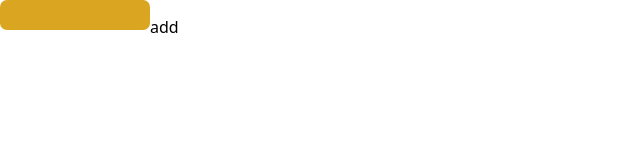
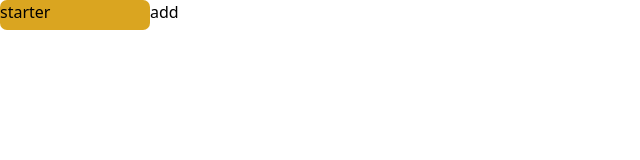
Before and after one commit to oerol/bubble, a React (Create React App) app: page / in a window 1280 px wide. Shown: the top 160 px of the page, without its empty margins (0-640 px from the left). Built offline with nearby package versions, Linux system fonts and the light colour scheme.

Commit message:
boxes now have titles

```diff
--- a/src/App.tsx
+++ b/src/App.tsx
@@ -3,6 +3,7 @@ import React, { useEffect, useState } from "react";
 
 interface BoxState {
   id: string;
+  title: string;
   height: number;
 }
 
@@ -13,7 +14,7 @@ const App: React.FC = () => {
   const [selectedBox, setSelectedBox] = useState<BoxState>();
 
   useEffect(() => {
-    setBoxes([{ id: "1", height: 1 }]);
+    setBoxes([{ id: "1", title: "starter", height: 1 }]);
 
     document.addEventListener("mouseup", releaseDrag);
   }, []);
@@ -71,8 +72,7 @@ const App: React.FC = () => {
   const addBox = () => {
     let copyBoxes = [...boxes];
     let newId = String(parseInt(copyBoxes[copyBoxes.length - 1].id) + 1);
-
-    copyBoxes.push({ id: newId, height: 1 });
+    copyBoxes.push({ id: newId, title: "any", height: 1 });
     setBoxes(copyBoxes);
   };
 
@@ -151,7 +151,9 @@ const App: React.FC = () => {
               onMouseDown={handleBoxMouseDown}
               onMouseUp={releaseDrag}
               onContextMenu={contextMenu}
-            ></div>
+            >
+              {box.title}
+            </div>
           );
         })}
       </div>
```
